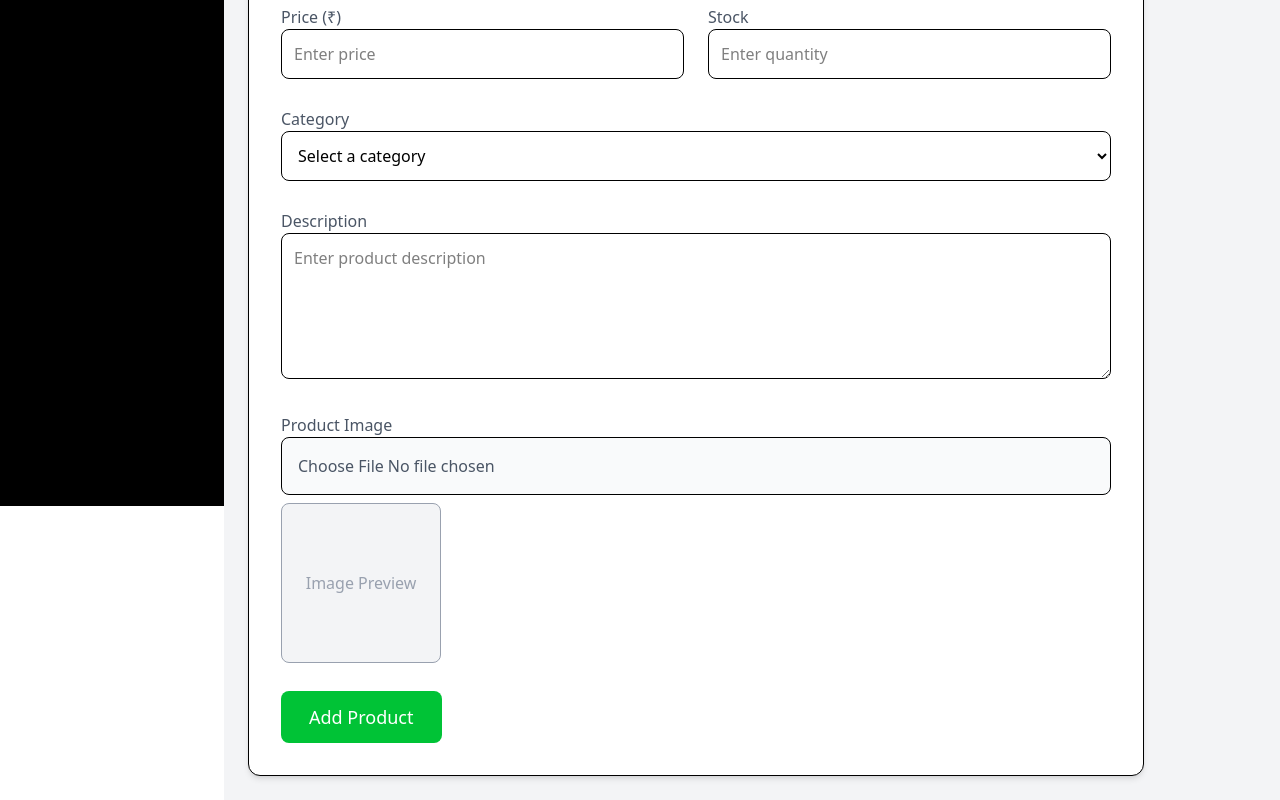
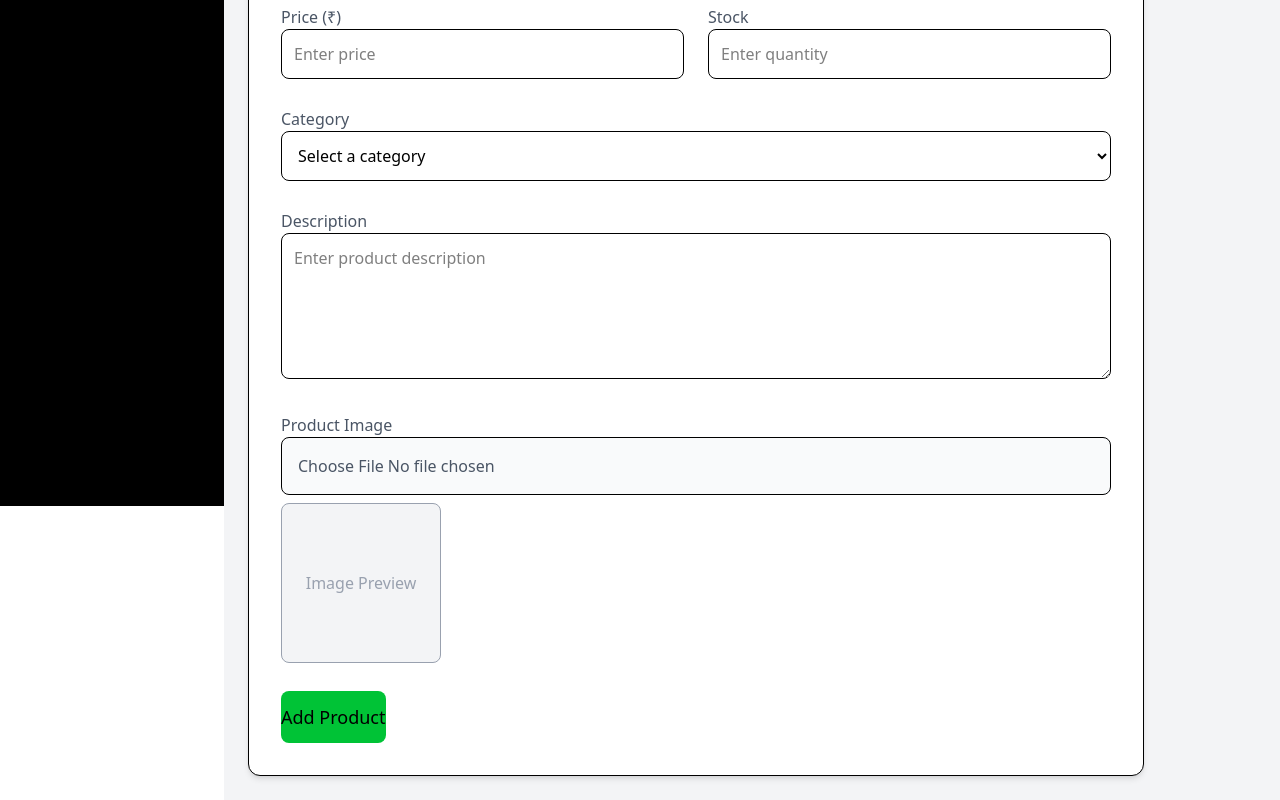
Before and after one commit to Tron-Technolegies/Cryptonite-Admin, a React (Vite) app: page /add-product in a window 1280 px wide. Shown: the part 294-1094 px from the top of the page. Built offline with nearby package versions, Linux system fonts and the light colour scheme.

Commit message:
updated addproducts section

```diff
--- a/src/pages/products/AddProducts.jsx
+++ b/src/pages/products/AddProducts.jsx
@@ -84,7 +84,7 @@ const AddProduct = () => {
 
         {/* Submit Button */}
         <div>
-          <button className="bg-(--primary-color) text-white px-7 py-3 rounded-lg text-lg hover:bg-gray-900 transition">
+          <button className="bg-(--primary-color) text-whpx-7 py-3 rounded-lg text-lg hover:bg-gray-900 transition">
             Add Product
           </button>
         </div>
```
